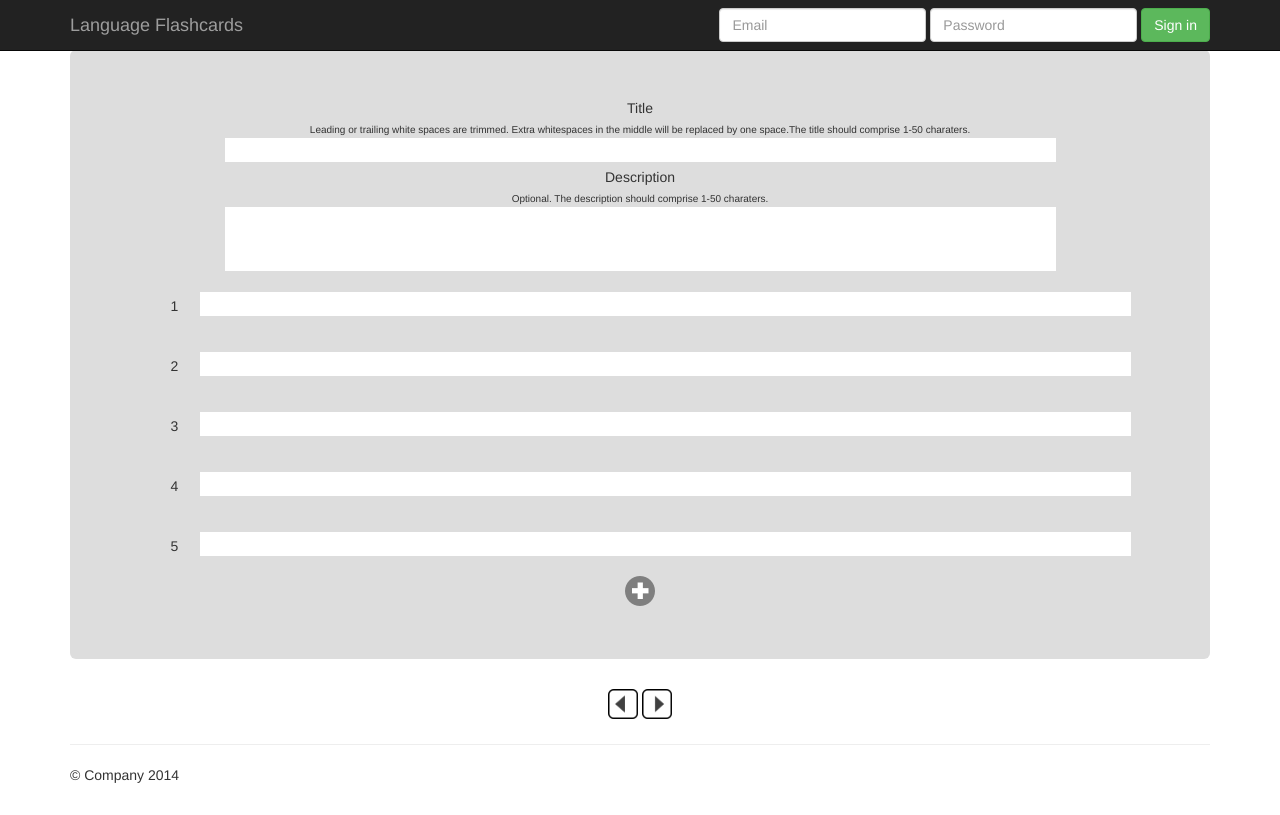
After one commit to cs2102-group20/flashcards, a PHP site: page /createSet.html in a window 1280 px wide. The commit adds this page. Run offline with PHP 8.4, Linux system fonts and the light colour scheme; some libraries are stand-ins or nearby versions.

```diff
--- /dev/null
+++ b/createSet.html
@@ -0,0 +1,93 @@
+<!DOCTYPE html>
+<html lang="en">
+  <head>
+    <meta charset="utf-8">
+    <meta http-equiv="X-UA-Compatible" content="IE=edge">
+    <meta name="viewport" content="width=device-width, initial-scale=1">
+
+    <title>Language Flashcards</title>
+
+    <!-- Bootstrap core CSS -->
+    <link href="css/bootstrap.min.css" rel="stylesheet">
+
+    <!-- Flashcards custom css -->
+    <link href="css/flashcards.css" rel="stylesheet">
+
+    <!-- HTML5 shim and Respond.js for IE8 support of HTML5 elements and media queries -->
+    <!--[if lt IE 9]>
+      <script src="https://oss.maxcdn.com/html5shiv/3.7.2/html5shiv.min.js"></script>
+      <script src="https://oss.maxcdn.com/respond/1.4.2/respond.min.js"></script>
+    <![endif]-->
+  </head>
+
+  <body onload="editSta=0;preloadImages(); createRows(5);">
+
+  	<script type="text/javascript" src="createSet.js">
+
+	</script>
+
+    <nav class="navbar navbar-inverse navbar-fixed-top">
+      <div class="container">
+        <div class="navbar-header">
+          <button type="button" class="navbar-toggle collapsed" data-toggle="collapse" data-target="#navbar" aria-expanded="false" aria-controls="navbar">
+            <span class="sr-only">Toggle navigation</span>
+            <span class="icon-bar"></span>
+            <span class="icon-bar"></span>
+            <span class="icon-bar"></span>
+          </button>
+          <a class="navbar-brand" href="#">Language Flashcards</a>
+        </div>
+        <div id="navbar" class="navbar-collapse collapse">
+          <form class="navbar-form navbar-right">
+            <div class="form-group">
+              <input type="text" placeholder="Email" class="form-control">
+            </div>
+            <div class="form-group">
+              <input type="password" placeholder="Password" class="form-control">
+            </div>
+            <button type="submit" class="btn btn-success">Sign in</button>
+          </form>
+        </div><!--/.navbar-collapse -->
+      </div>
+    </nav>
+
+    <div class="container">
+
+	  <div class="jumbotron_colored" align="center" >
+		<form>
+		Title<br />
+		<font size='1'>Leading or trailing white spaces are trimmed. Extra whitespaces in the middle will be replaced by one space.The title should comprise 1-50 charaters.</font>
+		<br />
+		<textarea id="title" class="createCardTA" rows='1' cols='100'></textarea>
+		<br />
+		Description<br />
+		<font size='1'>Optional. The description should comprise 1-50 charaters.</font>
+		<br />
+		<textarea id="title" class="createCardTA" rows='3' cols='100'></textarea>
+		<br />
+			<table id="cardTable">
+
+			</table>
+			<input type="image" src="images/addBtn.png" style="width: 30px; height: 30px" onclick="addEntry();"/>
+		</form>
+    </div>
+
+      <div class="row" align="center">
+			<input type="image" src="../images/previous.png" style="width: 30px; height: 30px" /> <input type="image" src="../images/next.png" style="width: 30px; height: 30px"/>
+		</div>
+
+      <hr>
+
+      <footer>
+        <p>&copy; Company 2014</p>
+      </footer>
+    </div> <!-- /container -->
+
+
+    <!-- Bootstrap core JavaScript
+    ================================================== -->
+    <!-- Placed at the end of the document so the pages load faster -->
+    <script src="https://ajax.googleapis.com/ajax/libs/jquery/1.11.2/jquery.min.js"></script>
+    <script src="js/bootstrap.min.js"></script>
+  </body>
+</html>
--- /dev/null
+++ b/createSet.js
@@ -0,0 +1,16 @@
+		//Preloading images
+		function preloadImages(){
+			fileNames = [
+			];
+			for (i=0;i<fileNames.length;i++) { var p=new Image(); p.src=fileNames[i];}
+		}
+		//webpage display logic
+		function createRows(rowNum){
+			var tmp="";
+			tmp+=""
+			for(var i=1;i<=rowNum;i++){
+				tmp+="<tr height='60' ><td width='50' align='center'>"+i+"</td><td width='300' align='center'><textarea rows='1' cols='40' class='createCardTA' id='word"+i+"'></textarea></td>"
+				+"<td width='500' align='center'><textarea rows='1' cols='70' class='createCardTA' id='translation"+i+"'></textarea></td>"+"</tr>";
+			}
+			document.getElementById("cardTable").innerHTML=tmp;
+		}
--- a/css/flashcards.css
+++ b/css/flashcards.css
@@ -44,3 +44,46 @@ body {
   resize: none;
   padding: 0px;
 }
+.createCardTA{
+  border: none;
+  resize: none;
+}
+.jumbotron_colored {
+  padding: 30px 15px;
+  margin-bottom: 30px;
+  color: inherit;
+  background-color: #ddd;
+}
+.jumbotron_colored h1,
+.jumbotron_colored .h1 {
+  color: inherit;
+}
+.jumbotron_colored p {
+  margin-bottom: 15px;
+  font-size: 21px;
+  font-weight: 200;
+}
+.jumbotron_colored > hr {
+  border-top-color: #d5d5d5;
+}
+.container .jumbotron_colored,
+.container-fluid .jumbotron_colored {
+  border-radius: 6px;
+}
+.jumbotron_colored .container {
+  max-width: 100%;
+}
+@media screen and (min-width: 768px) {
+  .jumbotron_colored {
+    padding: 48px 0;
+  }
+  .container .jumbotron_colored,
+  .container-fluid .jumbotron_colored {
+    padding-right: 60px;
+    padding-left: 60px;
+  }
+  .jumbotron_colored h1,
+  .jumbotron_colored .h1 {
+    font-size: 63px;
+  }
+}
--- a/database_oracle.sql
+++ b/database_oracle.sql
@@ -6,7 +6,7 @@ create table users(
 
 create table cardSet(
   set_id integer primary key,
-  title varchar(50),
+  title varchar(50) NOT NULL,
   description varchar(200),
   language_1 varchar(20),
   language_2 varchar(20),
```
Also changed, not shown: images/addBtn.png (added).
